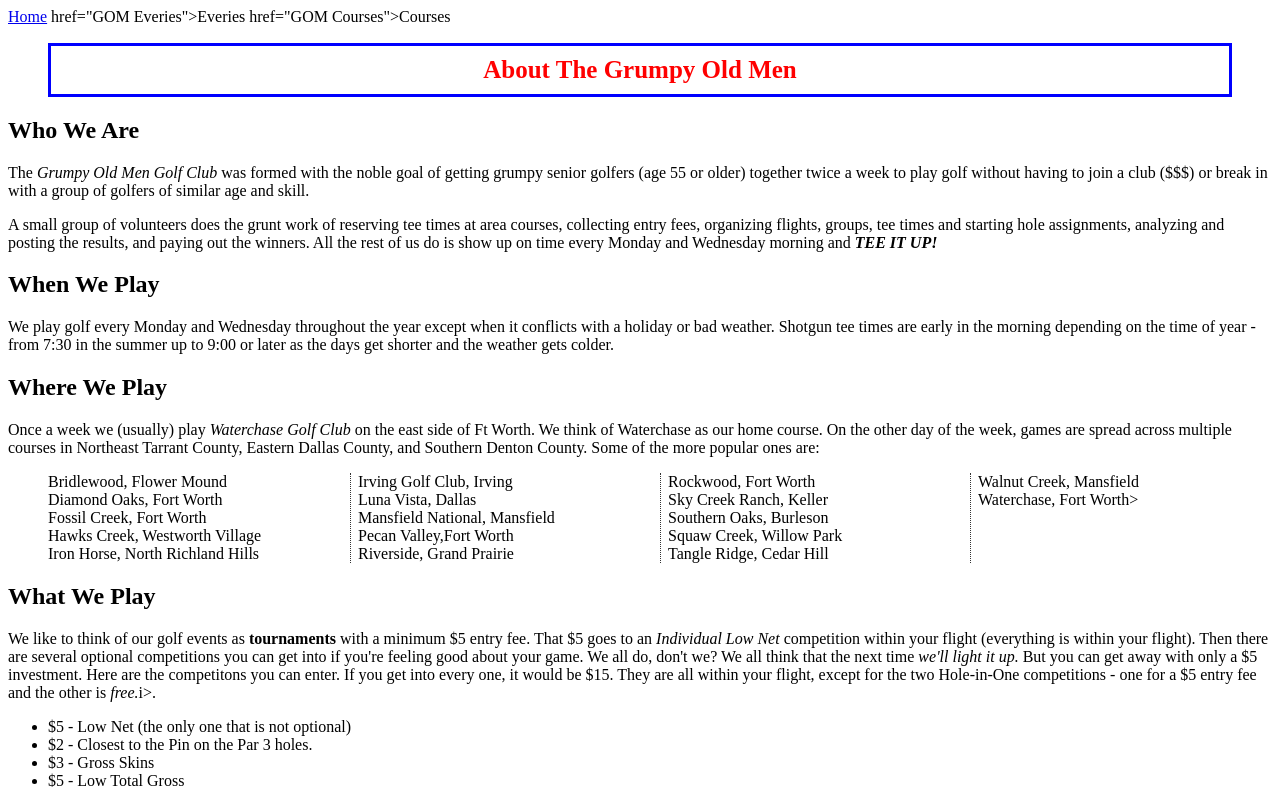
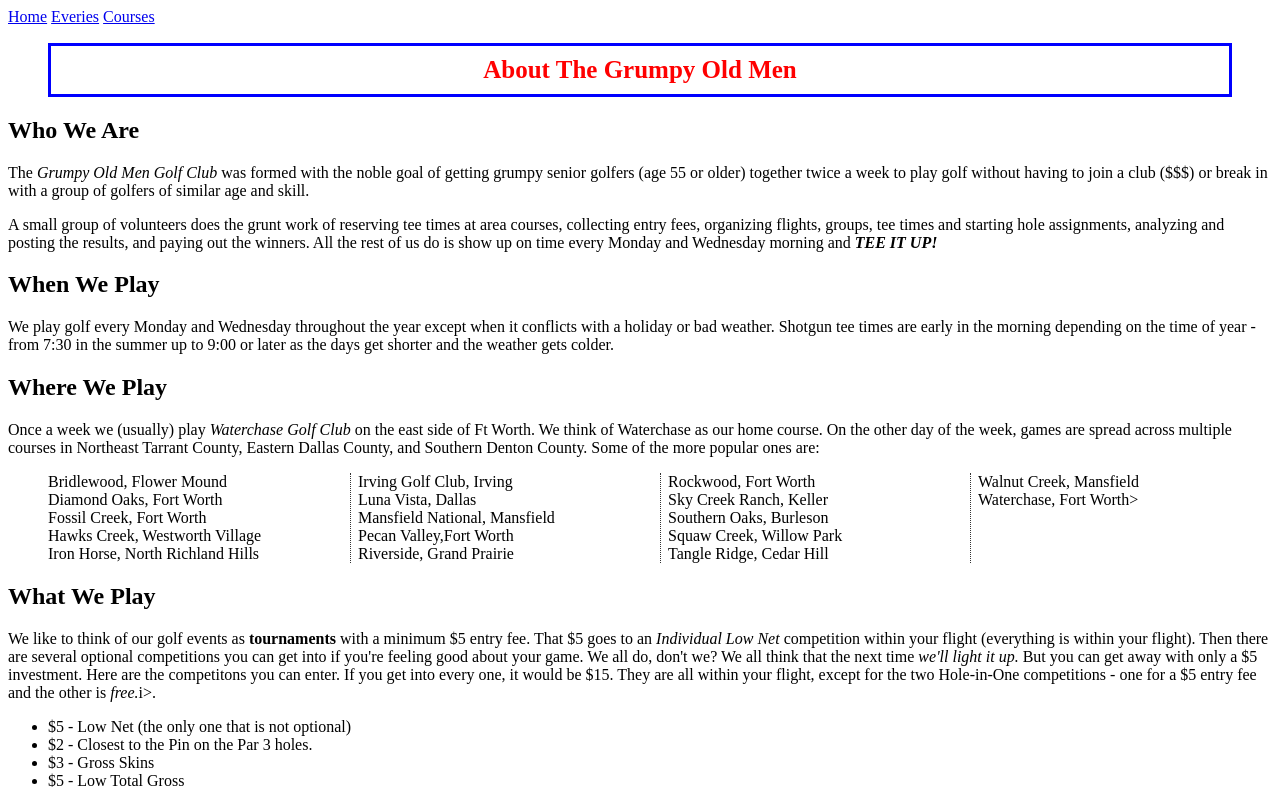
Before and after one commit to JWS1234/Grumpies, a plain HTML site: page index.html in a window 1280 px wide. Shown: the top 800 px of the page. Drawn offline with Linux system fonts and the light colour scheme.

Commit message:
Update index.html

```diff
--- a/index.html
+++ b/index.html
@@ -61,8 +61,8 @@
 <body>
 <nav>
     <a href="index.html">Home</a>
-    <a>href="GOM Everies">Everies</a>
-    <a>href="GOM Courses">Courses</a>
+    <a href="GOM Everies">Everies</a>
+    <a href="GOM Courses">Courses</a>
 </nav>
 
 
```
